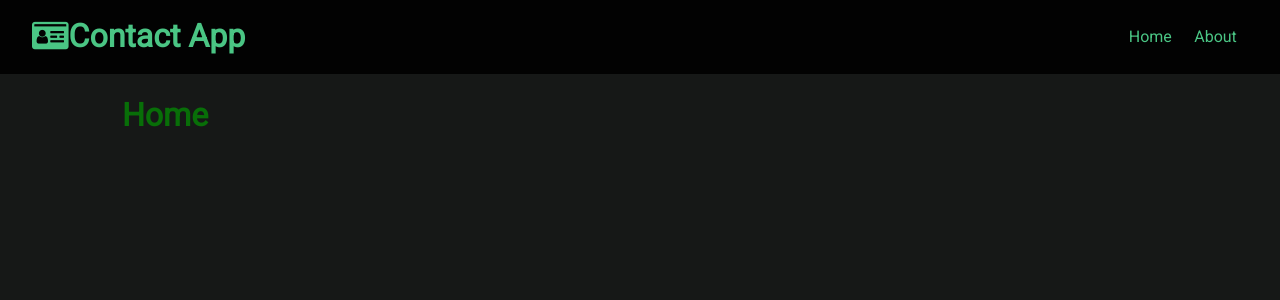
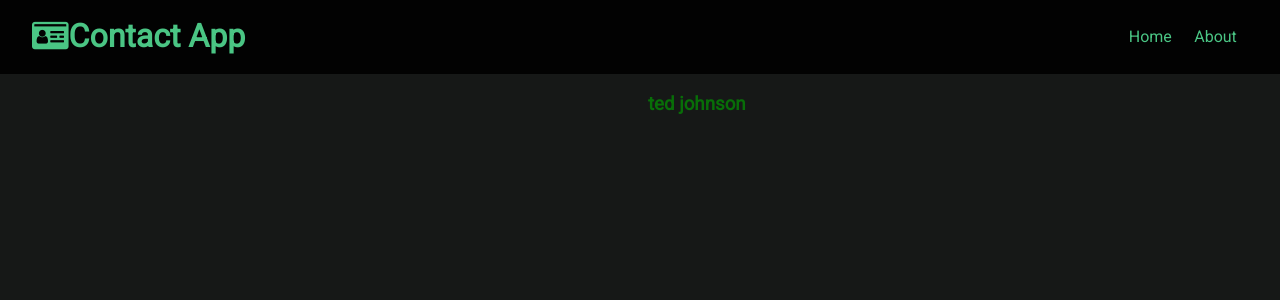
Before and after one commit to AnandDevarajan/contact-app, a React (Create React App) app in the folder Frontend/: page / in a window 1280 px wide. Shown: the top 300 px of the page. Built offline with nearby package versions, Linux system fonts and the light colour scheme.

Commit message:
initial contact component

```diff
--- /dev/null
+++ b/Frontend/src/components/contacts/Contacts.js
@@ -0,0 +1,17 @@
+import React, { useContext, Fragment } from 'react';
+import ContactContext from '../../context/contact/contactContext';
+
+const Contacts = () => {
+  const contactContext = useContext(ContactContext);
+
+  const { contacts } = contactContext;
+  return (
+    <Fragment>
+      {contacts.map((contact) => (
+        <h3>{contact.name}</h3>
+      ))}
+    </Fragment>
+  );
+};
+
+export default Contacts;
--- a/Frontend/src/components/pages/Home.js
+++ b/Frontend/src/components/pages/Home.js
@@ -1,9 +1,13 @@
 import React from 'react';
-
+import Contacts from '../contacts/Contacts';
 const Home = () => {
   return (
-    <div>
-      <h1>Home</h1>
+    <div className='grid-2'>
+      <div></div>
+      <div>
+
+        <Contacts />
+      </div>
     </div>
   );
 };
```
Also changed, not shown: Frontend/src/components/contacts/ContactItem.js (added).
